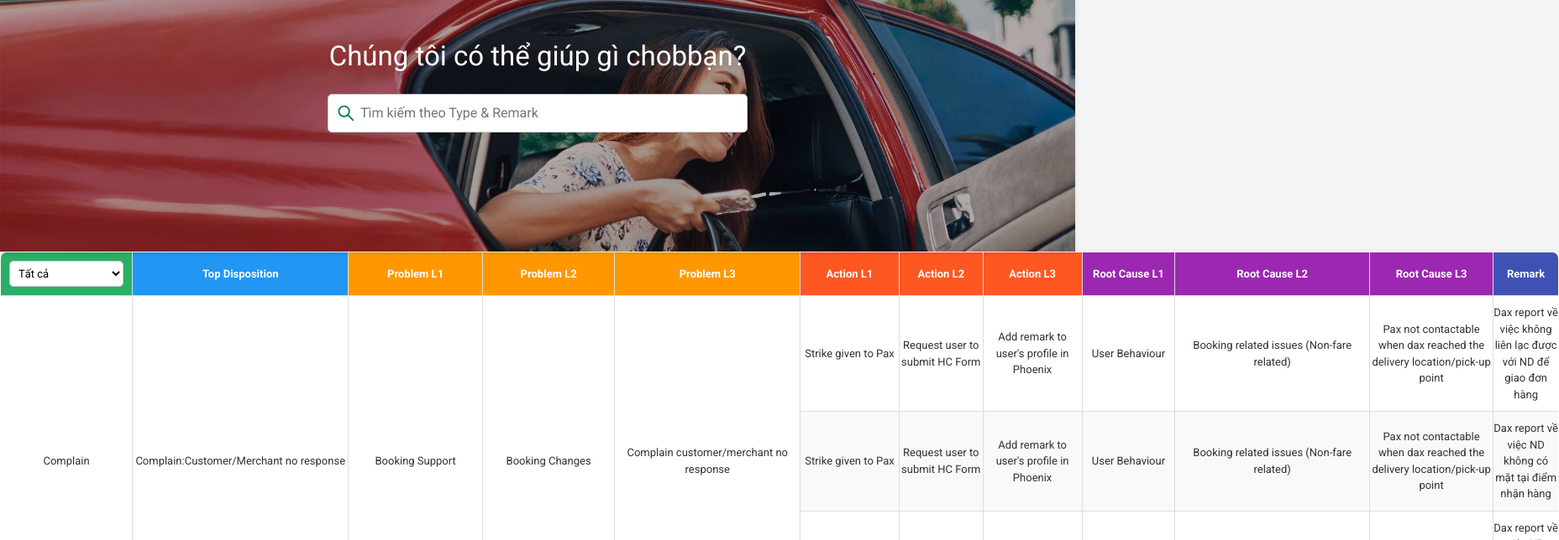
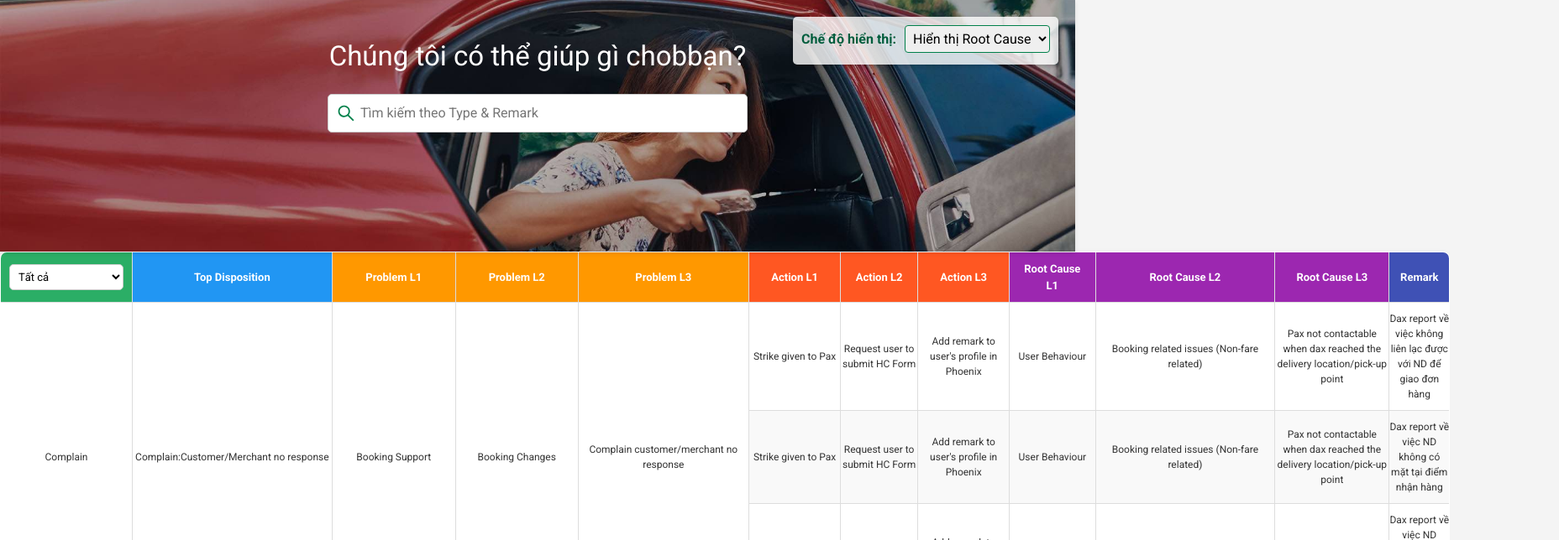
Before and after one commit to concentrix1810/PLC, a React (Create React App) app: page / in a window 1280 px wide. Shown: the top 644 px of the page at 84% size, 1856 px wide, since content can reach past the window. Built offline with nearby package versions, Linux system fonts and the light colour scheme.

Commit message:
update8
update8

```diff
--- a/src/DeposionFB.js
+++ b/src/DeposionFB.js
@@ -17,17 +17,26 @@ const DeposionFB = () => {
   const [showHistory, setShowHistory] = useState(false);
   const [showScrollTop, setShowScrollTop] = useState(false);
   const [selectedCategory, setSelectedCategory] = useState("");
+  const [displayMode, setDisplayMode] = useState("full"); // State for display mode
   const [typingText, setTypingText] = useState(""); // State để quản lý nội dung gõ
   const fullText = "G Chúng tôi có thể giúp gì cho bạn?"; // Nội dung bạn muốn gõ
 
   useEffect(() => {
     const history = JSON.parse(localStorage.getItem("searchHistory")) || [];
     setSearchHistory(history);
+
+    // Load display mode from local storage
+    const mode = localStorage.getItem("displayMode") || "full";
+    setDisplayMode(mode);
   }, []);
 
   useEffect(() => {
     localStorage.setItem("searchHistory", JSON.stringify(searchHistory));
   }, [searchHistory]);
+
+  useEffect(() => {
+    localStorage.setItem("displayMode", displayMode); // Save display mode to local storage
+  }, [displayMode]);
 
   useEffect(() => {
     const handleScroll = () => {
@@ -51,6 +60,7 @@ const DeposionFB = () => {
 
     return () => clearInterval(typingInterval); // Dọn dẹp interval khi component unmount
   }, []);
+
   const handleCopy = (text) => {
     navigator.clipboard
       .writeText(text)
@@ -280,6 +290,18 @@ const DeposionFB = () => {
             ))}
           </div>
         )}
+
+        <div className="display-mode-container">
+          <label htmlFor="display-mode-select">Chế độ hiển thị:</label>
+          <select
+            id="display-mode-select"
+            value={displayMode}
+            onChange={(e) => setDisplayMode(e.target.value)}
+          >
+            <option value="full">Hiển thị Root Cause</option>
+            <option value="compact">Ẩn Root Cause</option>
+          </select>
+        </div>
       </div>
 
       <table border="1" cellPadding="10" cellSpacing="0">
@@ -323,15 +345,28 @@ const DeposionFB = () => {
             <th className="header-action" style={{ textAlign: "center" }}>
               Action L3
             </th>
-            <th className="header-root-cause" style={{ textAlign: "center" }}>
+            {displayMode === "full" && (
+              <>
+                <th
+                  className="header-root-cause"
+                  style={{ textAlign: "center" }}
+                >
                   Root Cause L1
                 </th>
-            <th className="header-root-cause" style={{ textAlign: "center" }}>
+                <th
+                  className="header-root-cause"
+                  style={{ textAlign: "center" }}
+                >
                   Root Cause L2
                 </th>
-            <th className="header-root-cause" style={{ textAlign: "center" }}>
+                <th
+                  className="header-root-cause"
+                  style={{ textAlign: "center" }}
+                >
                   Root Cause L3
                 </th>
+              </>
+            )}
             <th className="header-remark" style={{ textAlign: "center" }}>
               Remark
             </th>
@@ -385,7 +420,8 @@ const DeposionFB = () => {
                     {action}
                   </td>
                 ))}
-                {detail.RootCauses.map((cause, causeIdx) => (
+                {displayMode === "full" &&
+                  detail.RootCauses.map((cause, causeIdx) => (
                     <td
                       key={causeIdx}
                       onClick={() => handleCopy(cause)}
@@ -394,7 +430,7 @@ const DeposionFB = () => {
                       {cause}
                     </td>
                   ))}
-                <td>{detail.Remark}</td> {/* Display Remark */}
+                <td>{detail.Remark}</td>
               </tr>
             ))
           )}
@@ -406,9 +442,6 @@ const DeposionFB = () => {
           <AiOutlineUp />
         </div>
       )}
-      <div className="copy-right">
-        <p4>Copyright by CONCENTRIX ❤</p4>
-      </div>
     </div>
   );
 };
--- a/src/data.js
+++ b/src/data.js
@@ -63,7 +63,7 @@ export const data = {
       Details: [
         {
           Remark:
-            "- Đối tác TX phản ánh người dùng từ chối thanh toán\n- Đối tác TX báo ND hứa sẽ chuyển khoản cho Đối tác TX nhưng Đối tác TX vẫn chưa nhận được tiền. (Refuse to pay)",
+            "Đối tác TX báo ND từ chối thanh toán, mặc dù ND hứa sẽ chuyển khoản nhưng vẫn chưa nhận được tiền.",
           Actions: [
             "Request user to submit HC Form",
             "Contact Pax on behalf of user",
--- a/src/styles.css
+++ b/src/styles.css
@@ -181,7 +181,7 @@ td {
   padding-bottom: 10px;
   text-align: center;
   border: 1px solid #ddd;
-  font-size: 13px;
+  font-size: 12px;
 }
 
 th {
@@ -292,21 +292,6 @@ tbody td:hover {
   margin-bottom: 20px;
 }
 
-.light-mode {
-  background-color: white;
-  color: black;
-}
-
-.dark-mode {
-  background-color: #333;
-  color: white;
-}
-
-.theme-toggle {
-  cursor: pointer;
-  margin-left: 10px;
-}
-
 .copy-right {
   display: flex;
   justify-content: center;
@@ -315,3 +300,89 @@ tbody td:hover {
 .copy-right p4 {
   color: #00804a;
 }
+
+/* Tablets and Small Desktops */
+@media (max-width: 1199px) and (min-width: 768px) {
+  .input-container input,
+  .search-results,
+  .search-history {
+    width: 90%;
+  }
+
+  .table-container {
+    height: 50%;
+  }
+
+  .search-container {
+    height: 200px;
+  }
+}
+
+/* Mobile Phones */
+@media (max-width: 767px) {
+  .input-container input {
+    width: 100%;
+    padding-left: 30px;
+  }
+  .search-results,
+  .search-history {
+    width: 100%;
+  }
+  table,
+  thead,
+  tbody,
+  th,
+  td {
+    font-size: 12px;
+  }
+
+  .copy-right {
+    flex-direction: column;
+    text-align: center;
+  }
+
+  .scroll-to-top {
+    bottom: 10px;
+    right: 10px;
+  }
+}
+
+.display-mode-container {
+  position: absolute; /* Đặt vị trí ở góc phải trên cùng */
+  top: 20px; /* Khoảng cách từ trên cùng */
+  right: 20px; /* Khoảng cách từ bên phải */
+  background-color: rgba(
+    255,
+    255,
+    255,
+    0.8
+  ); /* Nền màu trắng với độ trong suốt */
+  padding: 10px; /* Đệm xung quanh */
+  border-radius: 5px; /* Bo tròn các góc */
+  box-shadow: 0 2px 5px rgba(0, 0, 0, 0.2); /* Đổ bóng nhẹ */
+  z-index: 10; /* Đảm bảo nằm trên các phần tử khác */
+}
+
+.display-mode-container label {
+  color: #005d3d;
+  font-weight: bold; /* Đậm chữ cho nhãn */
+  margin-right: 10px; /* Khoảng cách bên phải giữa nhãn và ô chọn */
+}
+
+.display-mode-container select {
+  padding: 5px; /* Đệm cho ô chọn */
+  border: 1px solid #00804a; /* Đường viền màu xanh */
+  border-radius: 4px; /* Bo tròn các góc */
+  font-size: 16px; /* Kích thước chữ */
+  cursor: pointer; /* Con trỏ chuột khi di chuột qua */
+  transition: border-color 0.3s; /* Hiệu ứng chuyển tiếp cho đường viền */
+}
+
+.display-mode-container select:focus {
+  outline: none; /* Loại bỏ đường viền mặc định khi ô chọn được focus */
+  border-color: #005d3d; /* Đổi màu đường viền khi được focus */
+}
+
+.display-mode-container select option {
+  padding: 10px; /* Đệm cho các tùy chọn trong ô chọn */
+}
```
Lines whose indentation alone changed are shown as unchanged.
